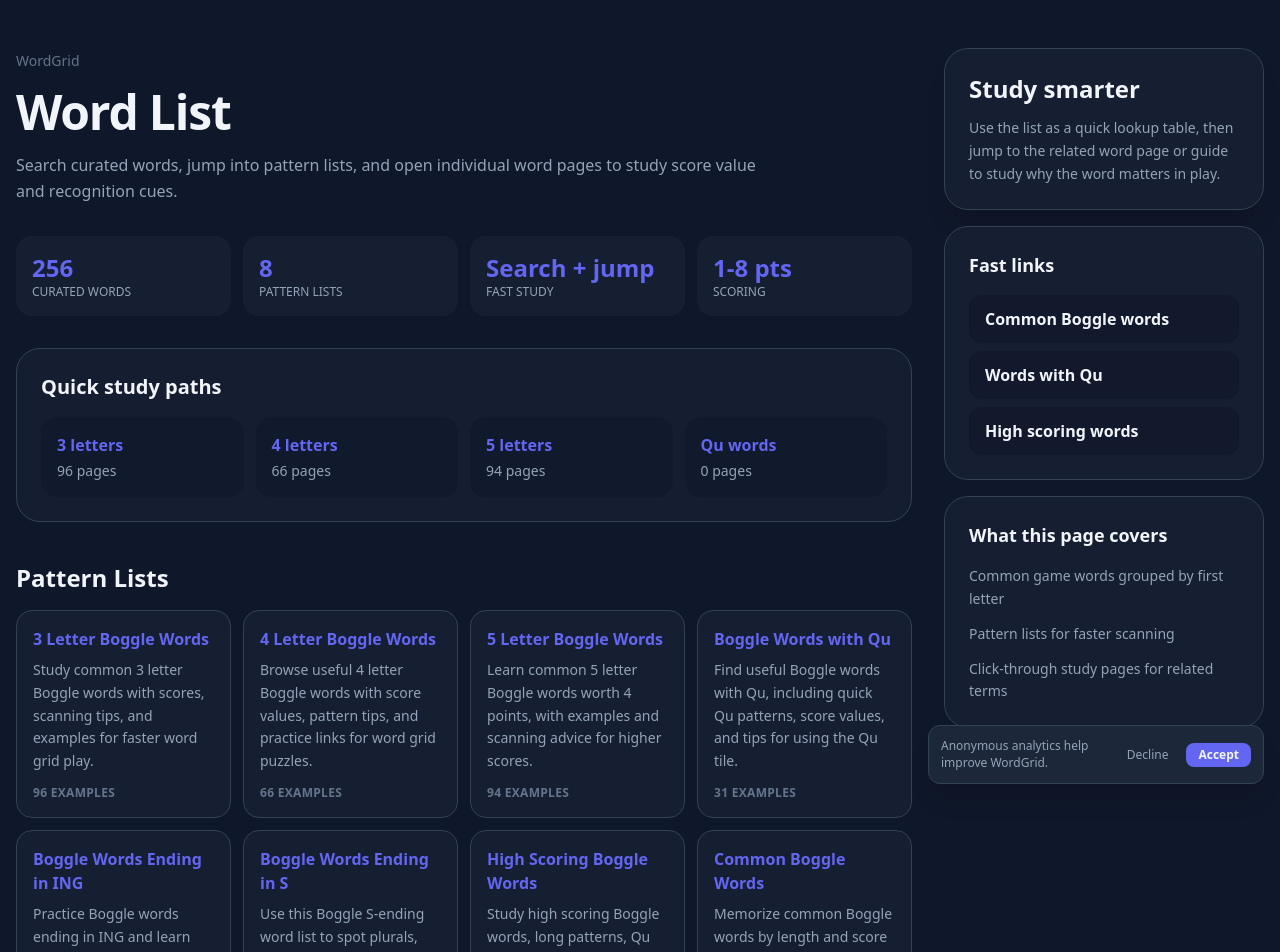
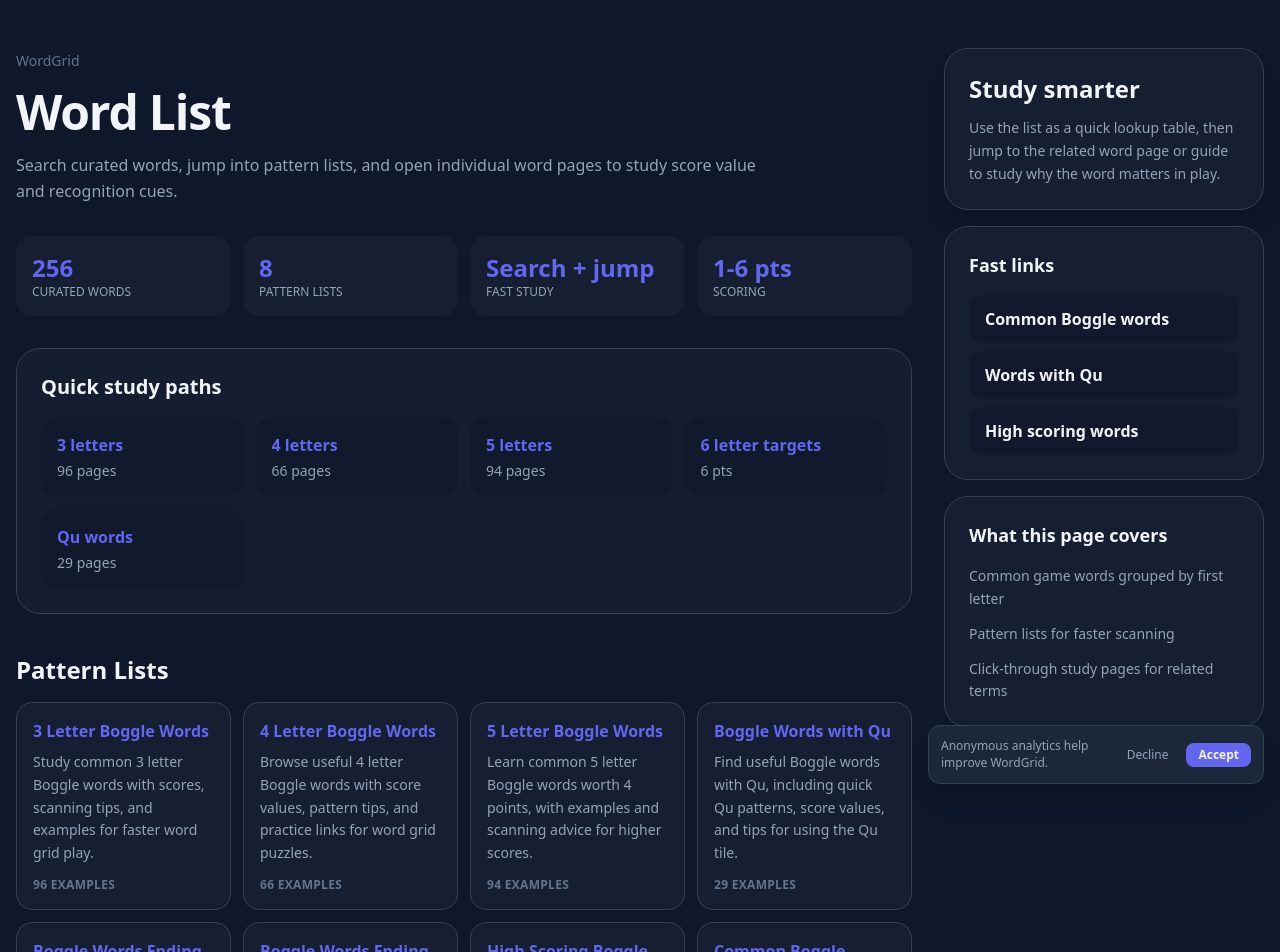
Before and after one commit to aieasygames-alt/wordgrid, a Next.js app: page /words in a window 1280 px wide. Shown: the top 952 px of the page. Built offline with nearby package versions, Linux system fonts and the light colour scheme.

Commit message:
fix: align word lists with current dictionary

```diff
--- a/src/app/words/[word]/page.tsx
+++ b/src/app/words/[word]/page.tsx
@@ -202,9 +202,11 @@ export default async function Page({ params }: { params: { word: string } }) {
                 Related Study Lists
               </h2>
               <div className="mt-4 flex flex-wrap gap-2 text-sm">
-                <Link href={`/words/${wordUpper.length}-letter-boggle-words/`} className="rounded-xl bg-surface px-3 py-2 font-semibold hover:bg-surface-hover transition">
-                  {wordUpper.length}-letter words
-                </Link>
+                {wordUpper.length <= 5 ? (
+                  <Link href={`/words/${wordUpper.length}-letter-boggle-words/`} className="rounded-xl bg-surface px-3 py-2 font-semibold hover:bg-surface-hover transition">
+                    {wordUpper.length}-letter words
+                  </Link>
+                ) : null}
                 <Link href="/words/common-boggle-words/" className="rounded-xl bg-surface px-3 py-2 font-semibold hover:bg-surface-hover transition">
                   Common words
                 </Link>
--- a/src/app/words/page.tsx
+++ b/src/app/words/page.tsx
@@ -1,7 +1,7 @@
 import type { Metadata } from "next";
 import Link from "next/link";
 import { INDEXABLE_WORDS } from "@/lib/worddata";
-import { WORD_LIST_PAGES } from "@/lib/word-lists";
+import { WORD_LIST_PAGES, getWordListPage } from "@/lib/word-lists";
 
 const BASE_URL = "https://wordgrid.games";
 
@@ -23,7 +23,7 @@ function getPoints(length: number) {
   if (length === 4) return 2;
   if (length === 5) return 4;
   if (length === 6) return 6;
-  return 8;
+  return 0;
 }
 
 const groupedWords = INDEXABLE_WORDS.reduce<Record<string, string[]>>((groups, word) => {
@@ -37,7 +37,8 @@ const lengthBuckets = [
   { label: "3 letters", href: "/words/3-letter-boggle-words/", count: INDEXABLE_WORDS.filter((word) => word.length === 3).length },
   { label: "4 letters", href: "/words/4-letter-boggle-words/", count: INDEXABLE_WORDS.filter((word) => word.length === 4).length },
   { label: "5 letters", href: "/words/5-letter-boggle-words/", count: INDEXABLE_WORDS.filter((word) => word.length === 5).length },
-  { label: "Qu words", href: "/words/words-with-qu/", count: INDEXABLE_WORDS.filter((word) => word.includes("qu")).length },
+  { label: "6 letter targets", href: "/words/high-scoring-boggle-words/", count: "6 pts" },
+  { label: "Qu words", href: "/words/words-with-qu/", count: getWordListPage("words-with-qu")!.words.length },
 ];
 
 export default function WordsIndex() {
@@ -81,7 +82,7 @@ export default function WordsIndex() {
                 ["Curated words", `${INDEXABLE_WORDS.length}`],
                 ["Pattern lists", `${WORD_LIST_PAGES.length}`],
                 ["Fast study", "Search + jump"],
-                ["Scoring", "1-8 pts"],
+                ["Scoring", "1-6 pts"],
               ].map(([label, value]) => (
                 <div key={label} className="bg-surface/50 rounded-2xl p-4">
                   <div className="text-2xl font-bold text-primary">{value}</div>
@@ -100,7 +101,9 @@ export default function WordsIndex() {
                     className="rounded-2xl bg-bg/60 p-4 hover:bg-surface transition"
                   >
                     <div className="font-semibold text-primary">{bucket.label}</div>
-                    <div className="mt-1 text-sm text-text-muted">{bucket.count} pages</div>
+                    <div className="mt-1 text-sm text-text-muted">
+                      {typeof bucket.count === "number" ? `${bucket.count} pages` : bucket.count}
+                    </div>
                   </Link>
                 ))}
               </div>
--- a/src/components/WordListPage.tsx
+++ b/src/components/WordListPage.tsx
@@ -225,7 +225,7 @@ export default function WordListPage({ page }: WordListPageProps) {
       <section className="mt-10 rounded-3xl border border-border bg-bg/40 p-5 sm:p-6">
         <h2 className="text-2xl font-semibold">Next Practice Step</h2>
         <p className="mt-3 max-w-3xl text-text-muted leading-relaxed">
-          Pick five words from this page, play a timed board, then open the
+          Pick five words from this page, play a fresh board, then open the
           solver to see whether those patterns appeared in places you missed.
         </p>
         <div className="mt-4 flex flex-wrap gap-2">
--- /dev/null
+++ b/src/lib/current-word-list.ts
@@ -0,0 +1,13 @@
+import { readFileSync } from "node:fs";
+import { join } from "node:path";
+
+export const CURRENT_WORD_LIST = new Set(
+  readFileSync(join(process.cwd(), "public", "data", "words.txt"), "utf8")
+    .trim()
+    .split(/\s+/)
+    .map((word) => word.toLowerCase())
+);
+
+export function isCurrentWord(word: string) {
+  return CURRENT_WORD_LIST.has(word.toLowerCase());
+}
--- a/src/lib/word-lists.ts
+++ b/src/lib/word-lists.ts
@@ -1,5 +1,6 @@
 import { scoreWord } from "./boggle";
 import { INDEXABLE_WORDS } from "./indexable-words";
+import { isCurrentWord } from "./current-word-list";
 
 export type WordListSlug =
   | "3-letter-boggle-words"
@@ -71,6 +72,12 @@ const S_ENDING_WORDS = [
   "doors", "drops", "facts", "farms", "files", "forms", "games", "words",
 ];
 
+// The game dictionary currently includes words from 3 through 6 letters only.
+// Keep curated pattern lists inside that same playable vocabulary.
+function playable(words: string[]) {
+  return words.filter((word) => word.length >= 3 && word.length <= 6 && isCurrentWord(word));
+}
+
 function byLength(length: number) {
   return INDEXABLE_WORDS.filter((word) => word.length === length);
 }
@@ -78,8 +85,8 @@ function byLength(length: number) {
 function highScoringWords() {
   return [
     ...INDEXABLE_WORDS.filter((word) => word.length >= 5),
-    ...QU_WORDS,
-    ...ING_WORDS.filter((word) => word.length >= 5),
+    ...playable(QU_WORDS),
+    ...playable(ING_WORDS).filter((word) => word.length >= 5),
   ]
     .filter((word, index, words) => words.indexOf(word) === index)
     .sort((a, b) => scoreWord(b) - scoreWord(a) || a.localeCompare(b));
@@ -132,7 +139,7 @@ export const WORD_LIST_PAGES: WordListPage[] = [
       "Qu is special in Boggle because one tile gives you the Q and U together. A Qu board can feel awkward until you learn the common branches.",
     searchIntent: "Players want to know which Qu words are worth checking when a board contains the Qu tile.",
     patternTip: "Start with QUI-, QUA-, QUE-, and QUO-, then check whether nearby vowels can support a longer route.",
-    words: QU_WORDS,
+    words: playable(QU_WORDS),
   },
   {
     slug: "words-ending-in-ing",
@@ -144,7 +151,7 @@ export const WORD_LIST_PAGES: WordListPage[] = [
       "ING endings are powerful because they turn ordinary stems into longer, higher-value answers. If the board has I-N-G connected, inspect every nearby verb-like stem.",
     searchIntent: "Players are studying suffix patterns that create longer Boggle answers.",
     patternTip: "Find the ING chain first, then work backward into playable stems around the I.",
-    words: ING_WORDS,
+    words: playable(ING_WORDS),
   },
   {
     slug: "words-ending-in-s",
@@ -156,7 +163,7 @@ export const WORD_LIST_PAGES: WordListPage[] = [
       "An S tile can quietly raise your score. Many short nouns and verbs become a second valid answer when S is adjacent to the end of the path.",
     searchIntent: "Players want quick plural and verb-ending examples for timed play.",
     patternTip: "Every time you find a noun-like word, ask whether a nearby S creates a legal extension.",
-    words: S_ENDING_WORDS,
+    words: playable(S_ENDING_WORDS),
   },
   {
     slug: "high-scoring-boggle-words",
@@ -180,7 +187,7 @@ export const WORD_LIST_PAGES: WordListPage[] = [
       "Common Boggle words make the board feel less random. Memorizing a focused list helps you recognize short anchors and extend them into better answers.",
     searchIntent: "Players want a practical vocabulary list before playing or reviewing with a solver.",
     patternTip: "Learn short anchors first, then practice turning them into 4- and 5-letter answers.",
-    words: COMMON_BOGGLE_WORDS,
+    words: playable(COMMON_BOGGLE_WORDS),
   },
 ];
 
```
Also changed, not shown: scripts/verify-word-list.mjs (+28 -0 lines).
